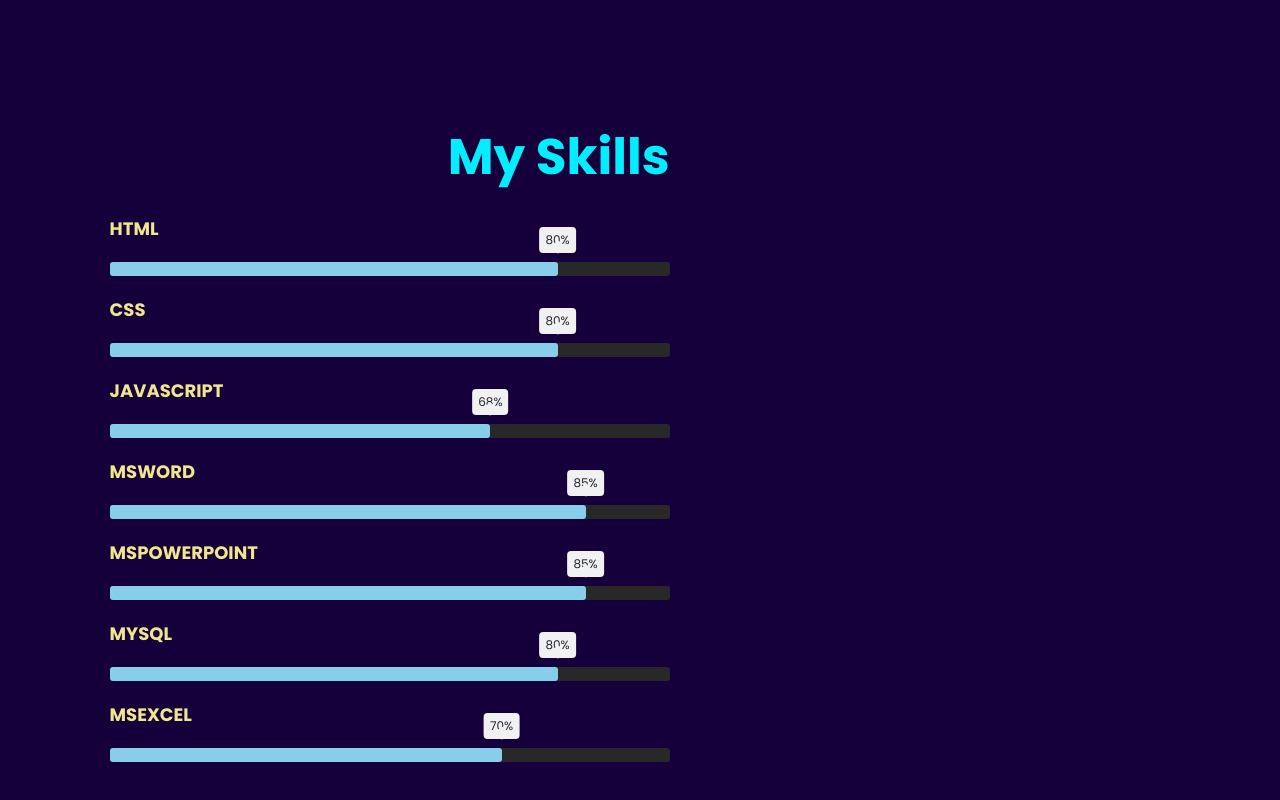
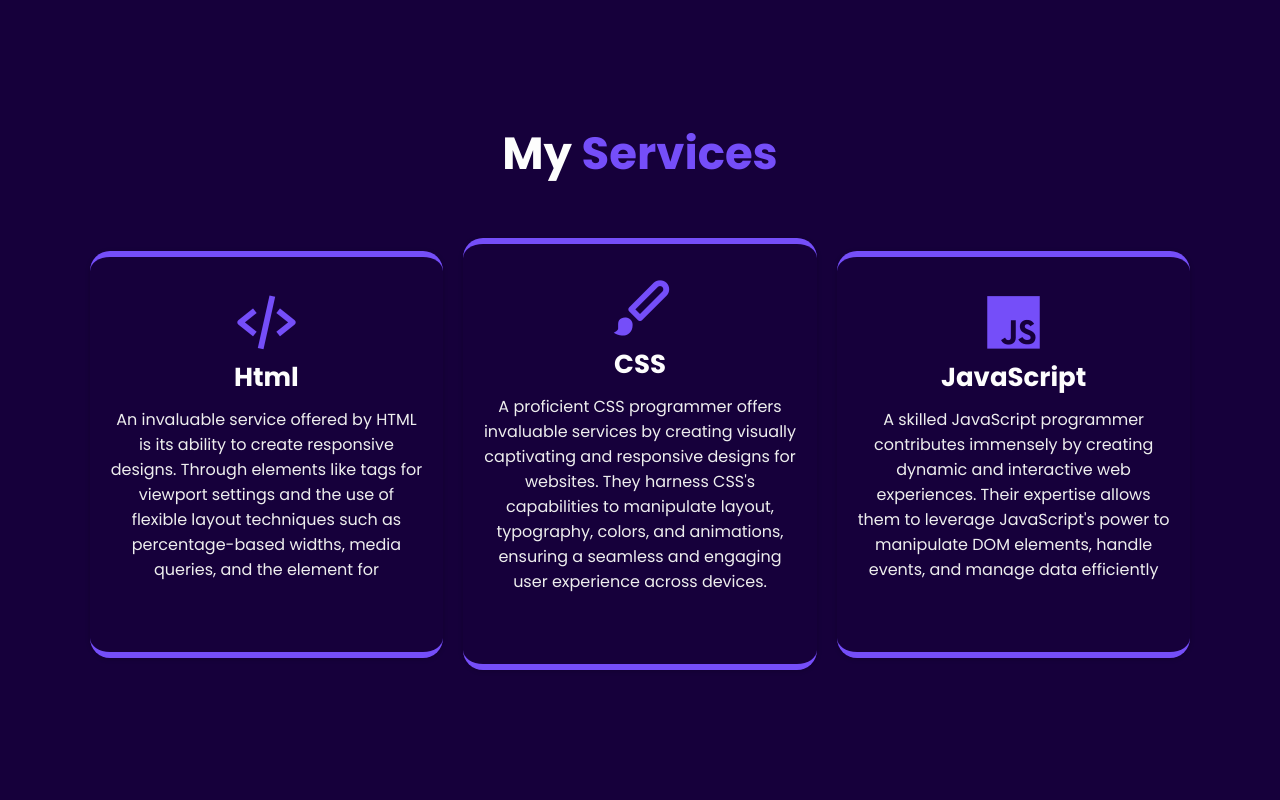
Before and after one commit to hakeem010/Fullstack_10, a plain HTML site: page sailokesh/projectevent2/index.html in a window 1280 px wide. Shown: the part 1580-2380 px from the top of the page. Drawn offline with nearby package versions, Linux system fonts and the light colour scheme.

Commit message:
mere changes

```diff
--- a/pallavi/pallavi/style.css
+++ b/pallavi/pallavi/style.css
@@ -14,19 +14,12 @@ body {
     left: 0;
     width: 100%;
     padding: 18px;
-    background-color:palegreen;
+    background-color:rgb(16, 213, 220);
     display: flex;
     align-items: center;
     z-index: 100;
 
 }
-
-
-.header.sticky {
-    background: var(--bg-color);
-    box-shadow: 0 .1rem 1rem var(--shadow-color);
-}
-
 .logo {
     font-size: 2.2rem;
     color:black;
@@ -34,7 +27,6 @@ body {
     margin-right: auto;
     text-decoration: none;
 }
-
 .navbar a {
     position: relative;
     font-size: 15px;
@@ -49,53 +41,39 @@ body {
     color: hotpink;
     transition: .4s;
 }
-
-
 .about-img img{
 
     bottom: 0;
     right: 50px;
     max-width: 300px;
     max-height: 60vh;
-
 }
-
-
 section {
-    min-height: 100vh;
-    padding: 10rem 7% 2rem;
+    min-height: 70vh;
+    padding: 10rem 5% 1rem;
 }
-
 .home {
     display: flex;
     align-items: center;
 }
-
 .home .homepage {
     max-width: 42rem;
 }
-
 .homepage h3 {
     font-size: 4.1rem;
     font-weight: 700;
     line-height: .2rem;
     color: purple;
-
 }
-
 .homepage h2 {
     font-size: 5.6rem;
     font-weight: 700;
     margin-bottom: .2rem;
 }
-
 .homepage p {
-    font-size: 25px;
-
+    font-size: 15px;
 }
-
 .home-img img {
-
     position: absolute;
     bottom: 0;
     right: 50px;
@@ -117,7 +95,7 @@ section {
 .heading {
     font-size: 4.5rem;
     text-align: center;
-    color:darkorchid;
+    color:rgb(18, 124, 205);
 }
 
 .about-content h2 {
@@ -130,7 +108,7 @@ section {
 }
 
 .about-content p {
-    font-size: 2.6rem;
+    font-size: 1.6rem;
     margin: 29px;
 }
 
@@ -248,7 +226,7 @@ section {
 .contact form {
     max-width: 450px;
     margin: 1rem auto;
-    text-align: center;
+    align-items: center;
     margin-bottom: 200px;
     text-align: center;
     margin-right: 13%;
@@ -270,7 +248,7 @@ section {
     background: var(--bg-color);
     border-radius: .8rem;
     margin: .7rem 0;
-    box-shadow: 0 .1rem .5rem var(--shadow-color);
+
 }
 
 .contact form .input-box input {
--- a/sailokesh/projectevent2/index.html
+++ b/sailokesh/projectevent2/index.html
@@ -14,7 +14,7 @@
         <nav class="navbar">
             <a href="#Home">Home</a>
             <a href="#about">About</a>
-            <a href="#services">Skills</a>
+            <a href="#services">Services</a>
             <a href="#contact">Contact</a>
         </nav>
     </header>
@@ -32,7 +32,7 @@
                 <a href="https://mail.google.com/mail/u/0/#inbox?compose=new"><i class='bx bx-mail-send' ></i>
                 <a href="https://www.instagram.com/?hl=en"><i class='bx bxl-instagram-alt'></i></a>
             </div>
-            <a href="file:///C:/Users/Admin/Downloads/Sailokesh%20(2).pdf" class="btn"> Click for Resume</a>
+            <a href="cpit resume.pdf" class="btn" >Download Cv</a>
         </div>
         <div class="profession-container">
             <div class="profession-box">
@@ -81,52 +81,28 @@
         </div>
     </section>
     <section class="services" id="services">
-        <div class="skills">
-         <h1>My Skills</h1>
-         <div class="skill">
-           <div class="skill-name">HTML</div>
-           <div class="skill-bar">
-             <div class="skill-per" per="80%" style="max-width: 80%"></div>
-           </div>
-         </div>
-         <div class="skill">
-             <div class="skill-name">CSS</div>
-             <div class="skill-bar">
-               <div class="skill-per" per="80%" style="max-width: 80%"></div>
-             </div>
-           </div>
-           <div class="skill">
-             <div class="skill-name">JavaScript</div>
-             <div class="skill-bar">
-               <div class="skill-per" per="68%" style="max-width: 68%"></div>
-             </div>
-           </div>
-           <div class="skill">
-             <div class="skill-name">MSword</div>
-             <div class="skill-bar">
-               <div class="skill-per" per="85%" style="max-width: 85%"></div>
-             </div>
-           </div>
-           <div class="skill">
-             <div class="skill-name">MSpowerpoint</div>
-             <div class="skill-bar">
-               <div class="skill-per" per="85%" style="max-width: 85%"></div>
-             </div>
-           </div>
-           <div class="skill">
-             <div class="skill-name">MySQL</div>
-             <div class="skill-bar">
-               <div class="skill-per" per="80%" style="max-width:80%"></div>
-             </div>
-           </div>
-           <div class="skill">
-             <div class="skill-name">MSexcel</div>
-             <div class="skill-bar">
-               <div class="skill-per" per="70%" style="max-width:70%"></div>
-             </div>
-           </div>
+        <h2 class="heading">My <span>Services</span></h2>
+        <div class="services-container">
+            <div class="services-box">
+                <i class='bx bx-code-alt'></i>
+                <h3>Html</h3>
+                <p>An invaluable service offered by HTML is its ability to create responsive designs. Through elements like <meta> tags
+                    for viewport settings and the use of flexible layout techniques such as percentage-based widths, media queries, and the <picture> element for</p>
+            </div>
+            <div class="services-box">
+                <i class='bx bxs-paint'></i>
+                <h3>CSS</h3>
+                <p>A proficient CSS programmer offers invaluable services by creating visually captivating and responsive designs for websites.
+                    They harness CSS's capabilities to manipulate layout, typography, colors, and animations, ensuring a seamless and engaging user experience across devices. </p>
+            </div>
+            <div class="services-box">
+                <i class='bx bxl-javascript' ></i>
+                <h3>JavaScript</h3>
+                <p>A skilled JavaScript programmer contributes immensely by creating dynamic and interactive web experiences.
+                    Their expertise allows them to leverage JavaScript's power to manipulate DOM elements, handle events, and manage data efficiently</p>
+            </div>
         </div>
-     </section>
+    </section>
     <section class="portfolio" id="portfolio">
         <h2 class="heading">Latest <span>Project</span></h2>
         <div class="portfolio-container">
--- a/sailokesh/projectevent2/style.css
+++ b/sailokesh/projectevent2/style.css
@@ -344,68 +344,58 @@ span {
     margin: 2rem 0 3rem;
 }
 
-.skills{
-    width: 100%;
-    max-width: 600px;
-    padding: 0 20px;
+.services {
+    min-height: auto;
+    padding-bottom: 10rem;
 }
- .skills h1{
-     font-size: 50px;
-     color: #0ef;
-    text-align:right;
+
+.services h2 {
+    margin-bottom: 5rem;
+}
+
+.services .services-container {
+    display: flex;
+    justify-content: center;
     align-items: center;
+    flex-wrap: wrap;
+    gap: 2rem;
 }
- .skill-name{
-     font-size: 18px;
-     font-weight: 700;
-     color: khaki;
-     text-transform: uppercase;
-     margin: 20px 0;
+
+.services-container .services-box {
+    flex: 1 1 30rem;
+    background: var(--bg-color);
+    padding: 3rem 2rem 4rem;
+    border-radius: 2rem;
+    box-shadow: 0 .1rem .5rem var(--shadow-color);
+    text-align: center;
+    border-top: .6rem solid var(--main-color);
+    border-bottom: .6rem solid var(--main-color);
+    transition: .5s ease;
 }
- .skill-bar{
-     height: 14px;
-     background-color: #282828;
-     border-radius: 3px;
+
+.services-container .services-box:hover {
+    box-shadow: 0 .1rem 2rem var(--shadow-color);
+    transform: scale(1.02);
 }
- .skill-per{
-     height: 14px;
-     background-color:skyblue;
-     border-radius: 3px;
-     position: relative;
-     animation: fillBars 2.5s 2;
+
+.services-box i {
+    font-size: 7rem;
+    color: var(--main-color);
 }
- .skill-per::before{
-     content: attr(per);
-     position: absolute;
-     padding: 4px 6px;
-     background-color: #f1f1f1;
-     color: #1f242d;
-     border-radius: 4px;
-     font-size: 12px;
-     top: -35px;
-     right: 0;
-     transform: translateX(50%);
 
+.services-box h3 {
+    font-size: 2.6rem;
+    transition: .5s ease;
 }
- .skill-per::after{
-     content: "";
-     position: absolute;
-     width: 10px;
-     height: 10px;
-     background: #f1f1f1;
-     top: -20px;
-     right: 0;
-     transform: translateX(50%) rotate(45deg);
-     border-radius: 2px;
+
+.services-box:hover h3 {
+    color: var(--main-color);
 }
- @keyframes fillbars{
-     form{
-         width: 0;
 
-     }
-     to{
-         width: 100%;
-     }
+.services-box p {
+    font-size: 1.6rem;
+    margin: 1rem 0 3rem;
+    color:  #EEEEEE;
 }
 
 .portfolio {
--- a/srujana/portfolio2/style .css
+++ b/srujana/portfolio2/style .css
@@ -83,14 +83,10 @@ body {
     opacity: .9;
 }
 
-#menu-icon {
-    font-size: 3.2rem;
-    color: var(--text-color);
-    display: none;
-}
+
 
 section {
-    min-height: 100vh;
+    min-height: 90vh;
     padding: 10rem 7% 2rem;
 }
 
@@ -118,7 +114,7 @@ section {
 }
 
 .homepage p {
-    font-size: 25px;
+    font-size: 15px;
 
 }
 
@@ -159,7 +155,9 @@ section {
 
 .about-content p {
     font-size: 3.6rem;
-    margin: 3rem 0 4rem;
+    margin: 1rem 0 2rem;
+    font-size: 1.5rem;
+    text-align: justify;
 }
 
 .skills{
@@ -273,7 +271,7 @@ section {
     max-width: 450px;
     margin: 1rem auto;
     text-align: center;
-    margin-bottom: 200px;
+    margin-bottom: 100px;
     text-align: center;
     margin-right: 13%;
 }
@@ -312,6 +310,7 @@ section {
     color: white;
     border: black;
     background-color:black;
+    padding: 10px;
 }
 .contact form .btn:hover {
     color:aqua;
```
Also changed, not shown: Hakeem/index.html (+6 -1 lines), index.html (renamed from home.html, +1 -1 lines), pallavi/pallavi/index.html (+1 -1 lines), sameer/portfolio/index.html (+15 -6 lines), sameer/portfolio/style.css (+19 -0 lines), srujana/portfolio2/index.html (+4 -0 lines), images/pawan sir.jpg (added), 2 other files. Lines whose indentation alone changed are shown as unchanged.
